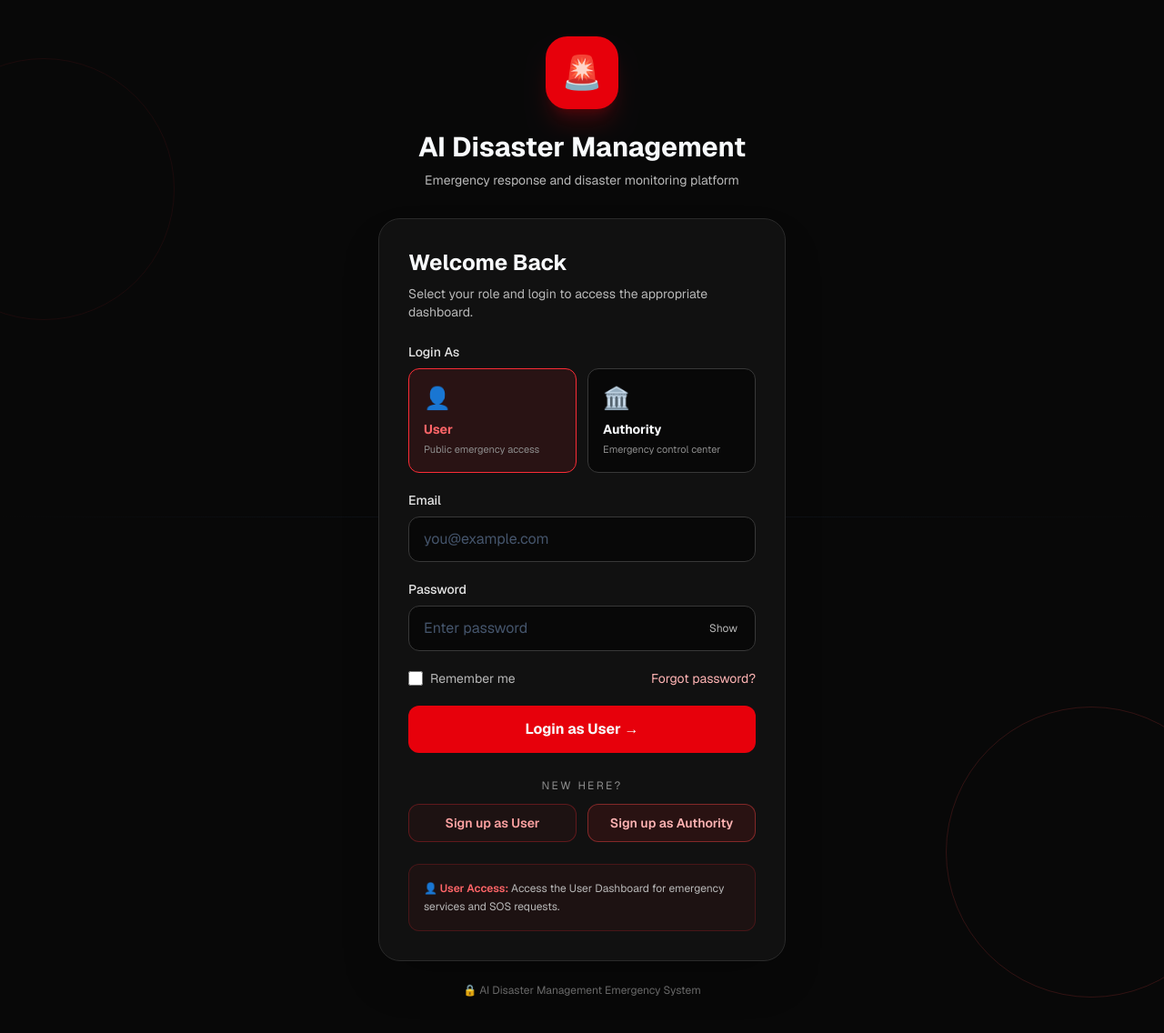
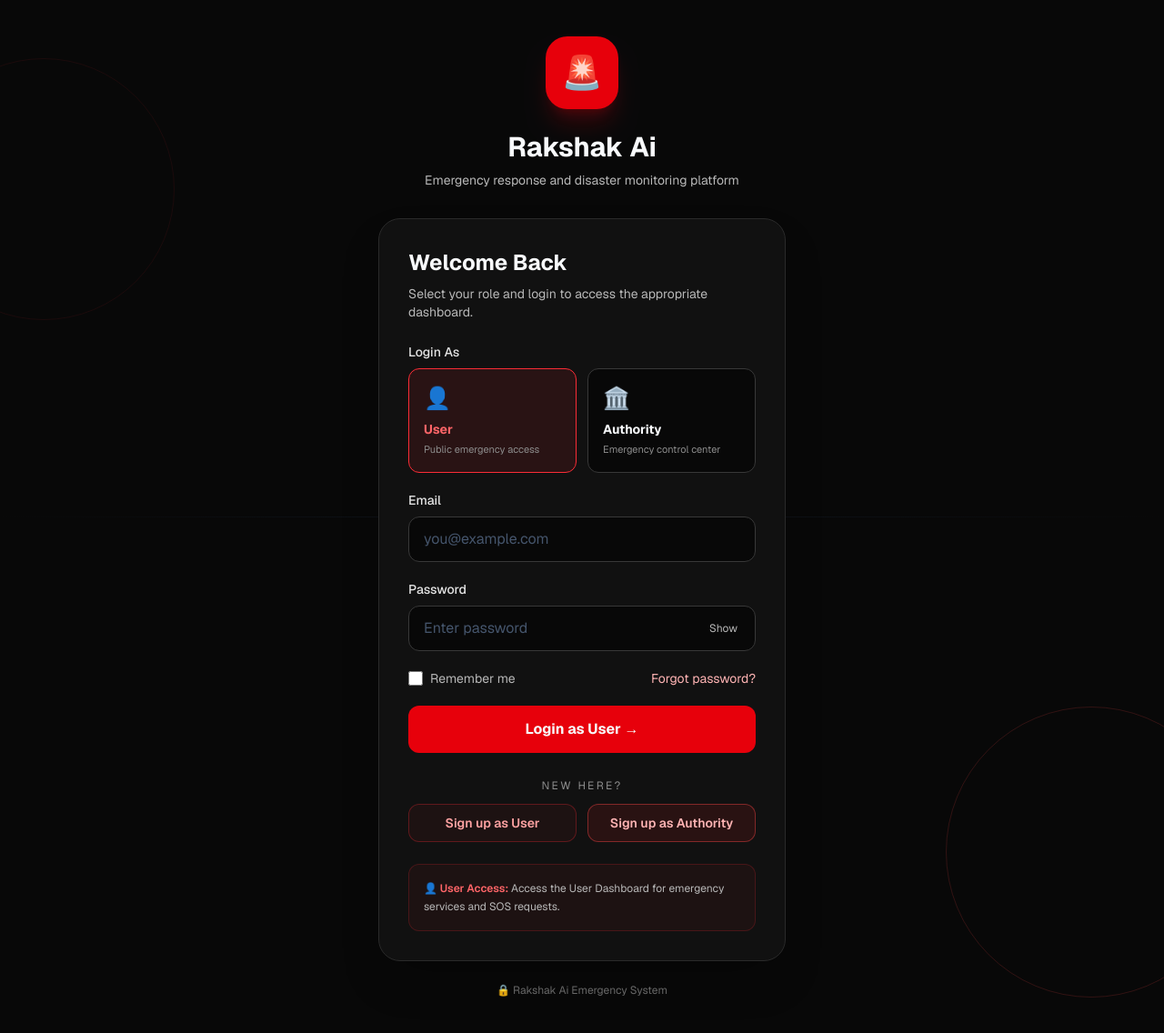
Before and after one commit to kanishkpr2005/Ai-Flod-Prediction, a Next.js app in the folder frontend/: page /login in a window 1280 px wide. Shown: the whole page at 91% size. Built offline with nearby package versions, Linux system fonts and the light colour scheme; no server answers.

Commit message:
feat: rebrand platform to Rakshak Ai across frontend pages

```diff
--- a/frontend/app/authority-dashboard/page.tsx
+++ b/frontend/app/authority-dashboard/page.tsx
@@ -445,7 +445,7 @@ export default function AuthorityDashboard() {
                 </h1>
 
                 <p className="text-xs text-slate-400">
-                  AI Disaster Monitoring & Emergency Response
+                  Rakshak Ai • Monitoring & Emergency Response
                 </p>
               </div>
             </div>
--- a/frontend/app/layout.tsx
+++ b/frontend/app/layout.tsx
@@ -13,7 +13,7 @@ const geistMono = Geist_Mono({
 });
 
 export const metadata: Metadata = {
-  title: "AI Disaster Management",
+  title: "Rakshak Ai",
   description: "Live disaster monitoring and emergency response platform",
 };
 
--- a/frontend/app/login/page.tsx
+++ b/frontend/app/login/page.tsx
@@ -205,7 +205,7 @@ export default function LoginPage() {
             </div>
 
             <h1 className="mt-6 text-3xl font-bold">
-              AI Disaster Management
+              Rakshak Ai
             </h1>
 
             <p className="mt-2 text-sm text-slate-400">
@@ -516,8 +516,7 @@ export default function LoginPage() {
           </div>
 
           <p className="mt-6 text-center text-xs text-slate-600">
-            🔒 AI Disaster Management Emergency
-            System
+            🔒 Rakshak Ai Emergency System
           </p>
 
         </div>
--- a/frontend/app/page.tsx
+++ b/frontend/app/page.tsx
@@ -32,7 +32,7 @@ export default function Home() {
 
             <div>
               <h1 className="text-lg font-bold">
-                AI Disaster Management
+                Rakshak Ai
               </h1>
 
               <p className="text-[10px] uppercase tracking-[0.2em] text-blue-400">
@@ -476,7 +476,7 @@ export default function Home() {
         <div className="mx-auto flex max-w-7xl flex-col gap-3 px-6 py-8 text-sm text-slate-500 sm:flex-row sm:items-center sm:justify-between">
 
           <p>
-            © 2026 AI Disaster Management System
+            © 2026 Rakshak Ai
           </p>
 
           <p>
--- a/frontend/app/user-dashboard/page.tsx
+++ b/frontend/app/user-dashboard/page.tsx
@@ -1085,7 +1085,7 @@ export default function UserDashboard() {
             </h1>
 
             <p className="text-xs text-slate-400 sm:text-sm">
-              AI Disaster Management System
+              Rakshak Ai
             </p>
           </div>
 
@@ -2255,7 +2255,7 @@ export default function UserDashboard() {
       <footer className="mt-10 border-t border-slate-800 bg-slate-900">
 
         <div className="mx-auto max-w-7xl px-6 py-5 text-center text-xs text-slate-500">
-          AI Disaster Management System •
+          Rakshak Ai •
           Emergency SOS •
           Live Disaster Monitoring •
           AI Response Platform
--- a/frontend/components/AuthoritySidebar.tsx
+++ b/frontend/components/AuthoritySidebar.tsx
@@ -33,7 +33,7 @@ export default function AuthoritySidebar() {
 
             <div>
               <h1 className="font-bold text-white">
-                Disaster AI
+                Rakshak Ai
               </h1>
 
               <p className="text-xs text-slate-500">
```
